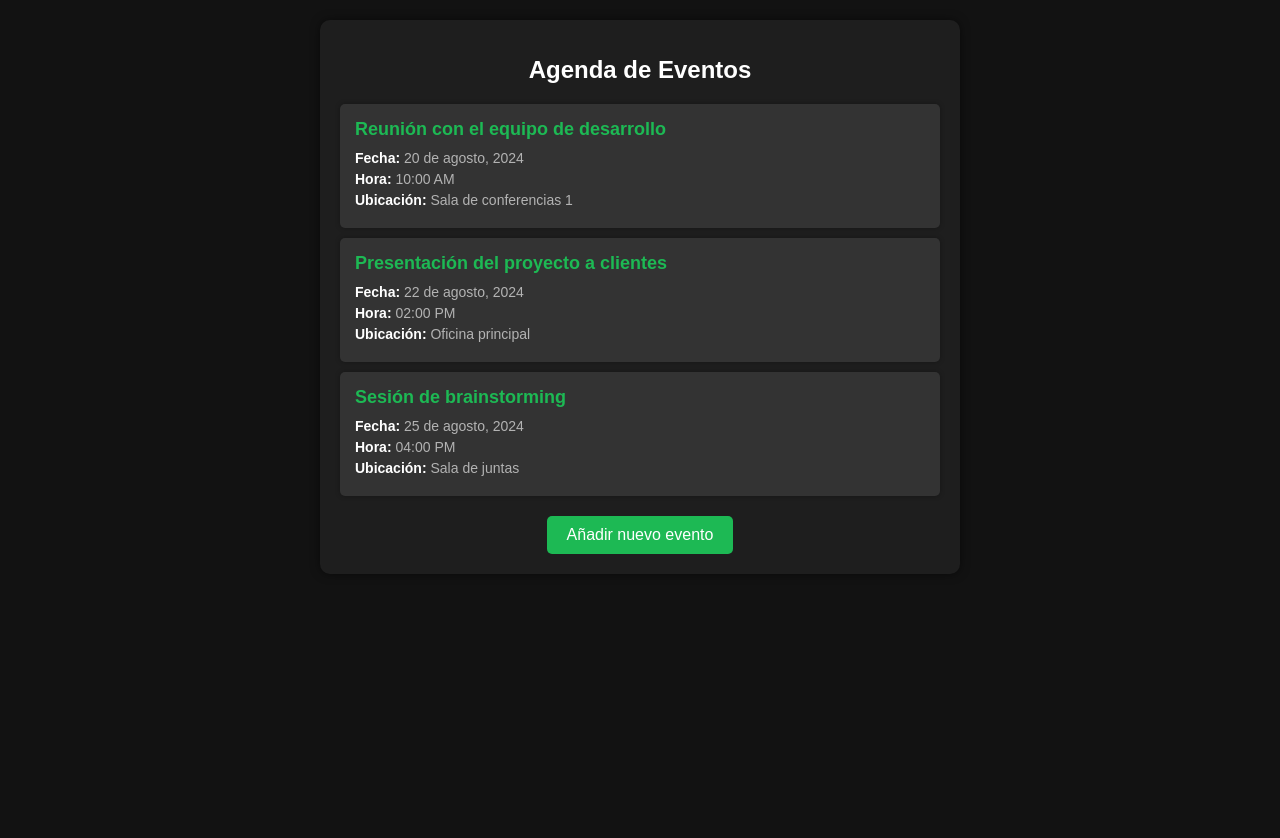
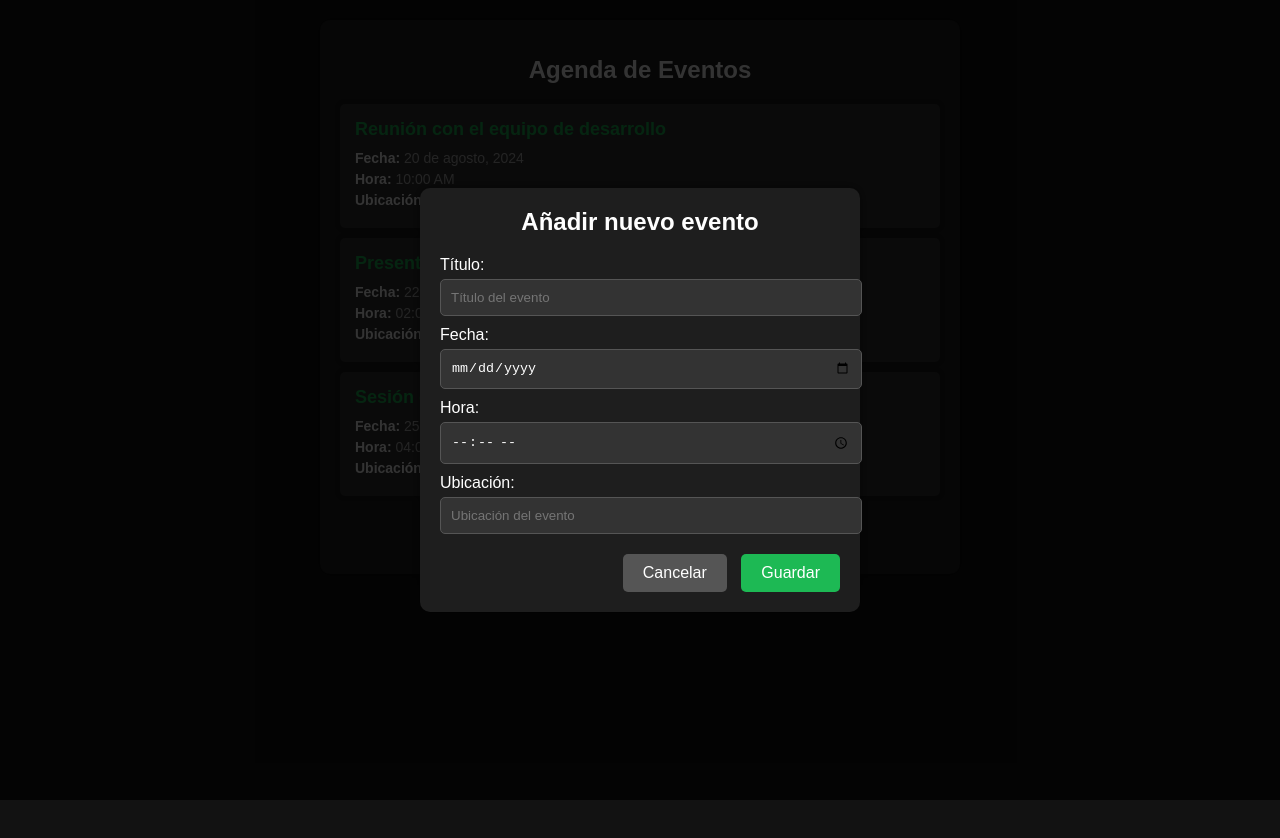
Before and after one commit to rogersx27/userPanel, a website: page public/pages/dashboard.html in a window 1280 px wide. Both pictures are taken after a click on the button "Añadir nuevo evento". Drawn offline with Linux system fonts and the light colour scheme.

Commit message:
refactor dashboard structure

```diff
--- /dev/null
+++ b/public/js/dashboardScript.js
@@ -0,0 +1,60 @@
+document.addEventListener('DOMContentLoaded', function () {
+  const addButton = document.querySelector('.add-event button')
+  const popupContainer = document.querySelector('.popup-container')
+  const saveButton = document.querySelector('.save-button')
+  const cancelButton = document.querySelector('.cancel-button')
+  const dashboardContainer = document.querySelector('.dashboard-container')
+
+  addButton.addEventListener('click', function () {
+    popupContainer.style.display = 'flex'
+  })
+
+  cancelButton.addEventListener('click', function () {
+    popupContainer.style.display = 'none'
+    clearPopupInputs()
+  })
+
+  saveButton.addEventListener('click', function () {
+    const title = document.getElementById('event-title').value
+    const date = document.getElementById('event-date').value
+    const time = document.getElementById('event-time').value
+    const location = document.getElementById('event-location').value
+
+    if (title && date && time && location) {
+      const newEvent = document.createElement('div')
+      newEvent.classList.add('event')
+
+      const eventTitle = document.createElement('h2')
+      eventTitle.textContent = title
+      newEvent.appendChild(eventTitle)
+
+      const eventDate = document.createElement('p')
+      eventDate.innerHTML = `<span>Fecha:</span> ${new Date(
+        date,
+      ).toLocaleDateString('es-ES')}`
+      newEvent.appendChild(eventDate)
+
+      const eventTime = document.createElement('p')
+      eventTime.innerHTML = `<span>Hora:</span> ${time}`
+      newEvent.appendChild(eventTime)
+
+      const eventLocation = document.createElement('p')
+      eventLocation.innerHTML = `<span>Ubicación:</span> ${location}`
+      newEvent.appendChild(eventLocation)
+
+      dashboardContainer.insertBefore(newEvent, addButton.parentElement)
+
+      popupContainer.style.display = 'none'
+      clearPopupInputs()
+    } else {
+      alert('Por favor, completa todos los campos antes de guardar.')
+    }
+  })
+
+  function clearPopupInputs() {
+    document.getElementById('event-title').value = ''
+    document.getElementById('event-date').value = ''
+    document.getElementById('event-time').value = ''
+    document.getElementById('event-location').value = ''
+  }
+})
--- a/public/pages/dashboard.html
+++ b/public/pages/dashboard.html
@@ -75,6 +75,77 @@
         .add-event button:hover {
             background-color: #17a347;
         }
+
+        /* Estilos del pop-up */
+        .popup-container {
+            position: fixed;
+            top: 0;
+            left: 0;
+            width: 100%;
+            height: 100%;
+            background-color: rgba(0, 0, 0, 0.8);
+            display: none;
+            justify-content: center;
+            align-items: center;
+        }
+
+        .popup {
+            background-color: #1E1E1E;
+            padding: 20px;
+            border-radius: 10px;
+            box-shadow: 0px 0px 10px rgba(0, 0, 0, 0.5);
+            width: 100%;
+            max-width: 400px;
+            color: #FFFFFF;
+        }
+
+        .popup h2 {
+            margin-top: 0;
+            text-align: center;
+        }
+
+        .popup label {
+            display: block;
+            margin-top: 10px;
+        }
+
+        .popup input {
+            width: 100%;
+            padding: 10px;
+            margin-top: 5px;
+            background-color: #333333;
+            border: 1px solid #555555;
+            border-radius: 5px;
+            color: #FFFFFF;
+        }
+
+        .popup .buttons {
+            margin-top: 20px;
+            text-align: right;
+        }
+
+        .popup button {
+            padding: 10px 20px;
+            border: none;
+            border-radius: 5px;
+            cursor: pointer;
+            font-size: 16px;
+        }
+
+        .popup .save-button {
+            background-color: #1DB954;
+            color: #FFFFFF;
+        }
+
+        .popup .cancel-button {
+            background-color: #555555;
+            color: #FFFFFF;
+            margin-right: 10px;
+        }
+
+        .popup button:hover {
+            opacity: 0.8;
+        }
     </style>
 </head>
 <body>
@@ -106,5 +177,30 @@
             <button>Añadir nuevo evento</button>
         </div>
     </div>
+
+    <!-- Pop-up para añadir nuevo evento -->
+    <div class="popup-container">
+        <div class="popup">
+            <h2>Añadir nuevo evento</h2>
+            <label for="event-title">Título:</label>
+            <input type="text" id="event-title" placeholder="Título del evento">
+
+            <label for="event-date">Fecha:</label>
+            <input type="date" id="event-date">
+
+            <label for="event-time">Hora:</label>
+            <input type="time" id="event-time">
+
+            <label for="event-location">Ubicación:</label>
+            <input type="text" id="event-location" placeholder="Ubicación del evento">
+
+            <div class="buttons">
+                <button class="cancel-button">Cancelar</button>
+                <button class="save-button">Guardar</button>
+            </div>
+        </div>
+    </div>
+
+    <script src="/js/dashboardScript.js"></script>
 </body>
 </html>
```
